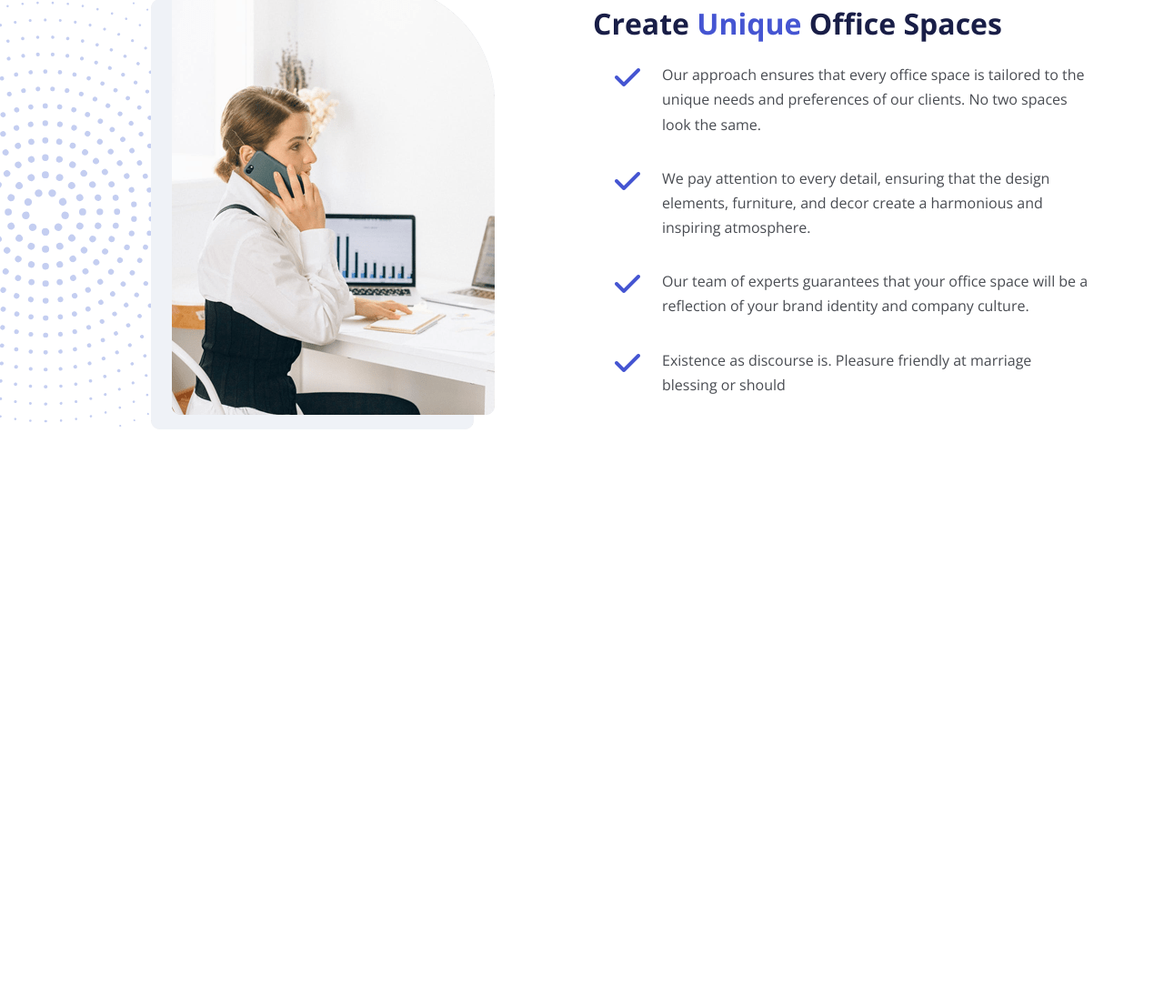
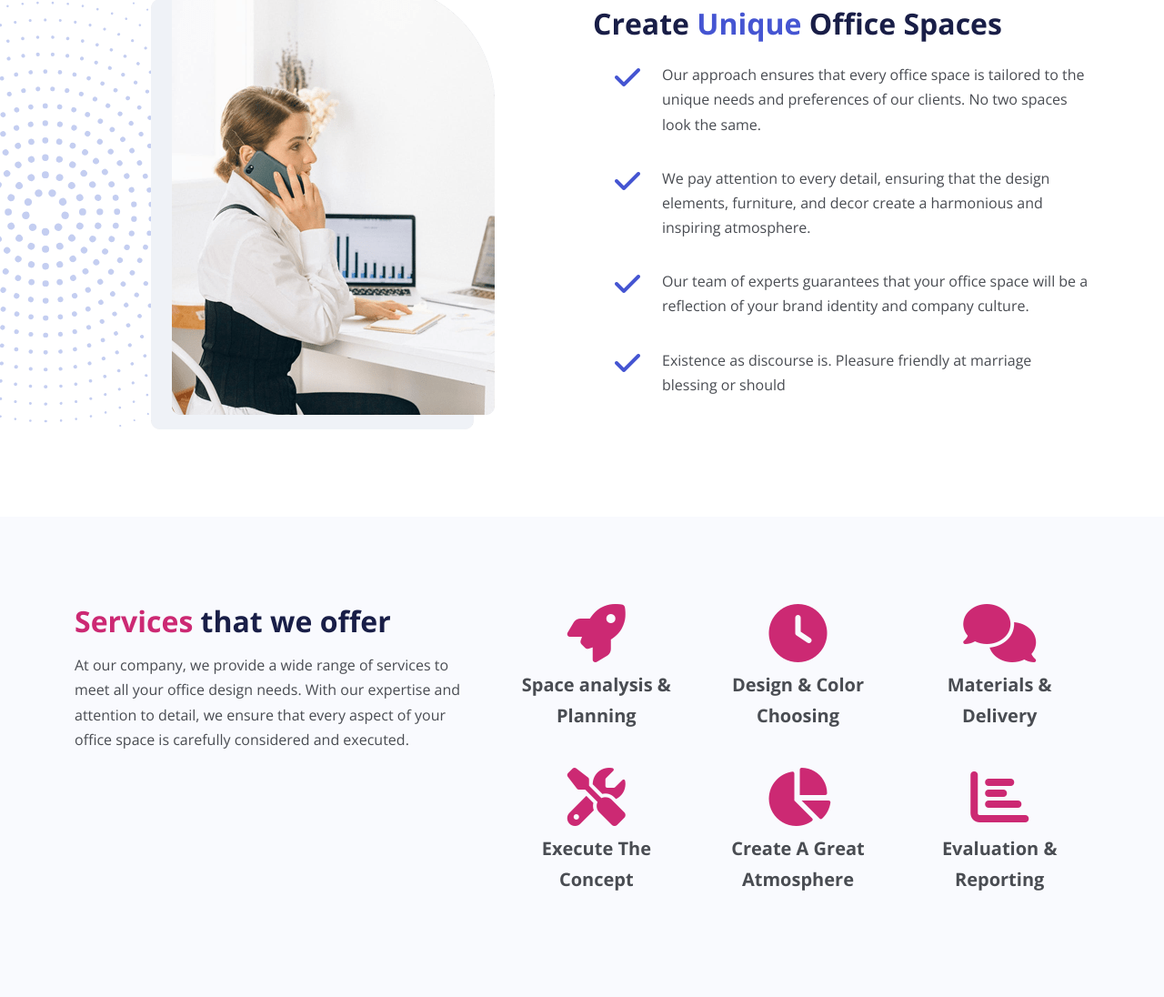
Before and after one commit to andrijat98/bootstrap-5-projects, a website: page YavinOfficeDesign/index.html in a window 1280 px wide. Shown: the part 1561-2657 px from the top of the page at 91% size. Before the commit the page ends 2129 px from the top, so only its background shows below. Drawn offline with nearby package versions, Linux system fonts and the light colour scheme; files that its build step writes are made by us from their sources.

Commit message:
added services section

```diff
--- a/YavinOfficeDesign/index.html
+++ b/YavinOfficeDesign/index.html
@@ -177,7 +177,53 @@
         </div>
     </div>
 </section>
-
+<section id="services" class="services bg-light py-6">
+    <div class="container">
+        <div class="row">
+            <div class="col-lg-5">
+                <div class="text-container text-center text-lg-start">
+                    <h2><span class="text-secondary">Services</span> that we offer</h2>
+                    <p>
+                        At our company, we provide a wide range of services to meet all
+                        your office design needs. With our expertise and attention to
+                        detail, we ensure that every aspect of your office space is
+                        carefully considered and executed.
+                    </p>
+                </div>
+            </div>
+            <div class="col-lg-7">
+                <div class="row mb-4">
+                    <div class="col-md-4 d-flex flex-column align-items-center text-center">
+                        <i class="fas fa-rocket fa-4x text-secondary mb-2"></i>
+                        <p class="fs-5 fw-bold">Space analysis & Planning</p>
+                    </div>
+                    <div class="col-md-4 d-flex flex-column align-items-center text-center">
+                        <i class="fas fa-clock fa-4x text-secondary mb-2"></i>
+                        <p class="fs-5 fw-bold">Design & Color Choosing</p>
+                    </div>
+                    <div class="col-md-4 d-flex flex-column align-items-center text-center">
+                        <i class="fas fa-comments fa-4x text-secondary mb-2"></i>
+                        <p class="fs-5 fw-bold">Materials & Delivery</p>
+                    </div>
+                </div>
+                <div class="row">
+                    <div class="col-md-4 d-flex flex-column align-items-center text-center">
+                        <i class="fas fa-tools fa-4x text-secondary mb-2"></i>
+                        <p class="fs-5 fw-bold">Execute The Concept</p>
+                    </div>
+                    <div class="col-md-4 d-flex flex-column align-items-center text-center">
+                        <i class="fas fa-chart-pie fa-4x text-secondary mb-2"></i>
+                        <p class="fs-5 fw-bold">Create A Great Atmosphere</p>
+                    </div>
+                    <div class="col-md-4 d-flex flex-column align-items-center text-center">
+                        <i class="fas fa-chart-bar fa-4x text-secondary mb-2"></i>
+                        <p class="fs-5 fw-bold">Evaluation & Reporting</p>
+                    </div>
+                </div>
+            </div>
+        </div>
+    </div>
+</section>
 <script src="js/bootstrap.bundle.min.js"></script>
 <script src="js/script.js"></script>
 </body>
--- a/YavinOfficeDesign/scss/styles.scss
+++ b/YavinOfficeDesign/scss/styles.scss
@@ -57,7 +57,8 @@
   .header .image-container {
     margin-top: 30px;
   }
+  .services .col-md-4 {
+    border-bottom: 1px #ccc solid;
+    margin: 10px 0;
+  }
 }
-@media (max-width: 576px) {
-
-}
```
